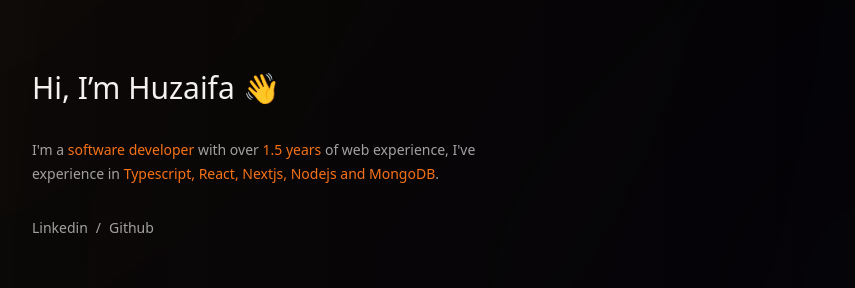
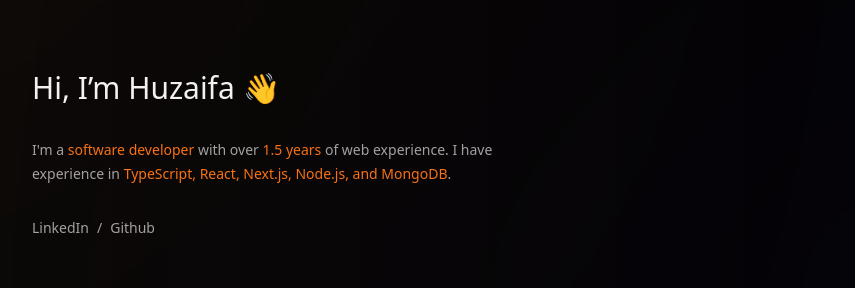
Before and after one commit to MuhammadHuzaifaRauf/Portfolio, a Next.js app: page / in a window 1280 px wide. Shown: the part 354-642 px from the top of the page, without its empty margins (212-1067 px from the left). Built offline with nearby package versions, Linux system fonts and the light colour scheme.

Commit message:
feat: created hero section

```diff
--- /dev/null
+++ b/app/(components)/heroSection/HeroSection.tsx
@@ -0,0 +1,58 @@
+import { SocialLink } from '@/app/types/types';
+import React from 'react';
+
+
+
+const socialLinks: SocialLink[] = [
+  {
+    name: 'LinkedIn',
+    url: 'https://www.linkedin.com/in/muhammad-huzaifa-rauf-b5ba032a7/',
+  },
+  {
+    name: 'Github',
+    url: 'https://github.com/MuhammadHuzaifaRauf',
+  },
+];
+
+const HeroSection: React.FC = () => (
+  <article className="flex flex-col gap-8 md:flex-row-reverse md:justify-end md:gap-12">
+    <div className="flex flex-col gap-8">
+      <h1 className="text-3xl text-neutral-100">Hi, I’m Huzaifa 👋</h1>
+
+      <h2 className="w-auto max-w-[60ch] leading-6">
+        I'm a{' '}
+        <strong className="font-normal text-orange-500">
+          software developer
+        </strong>{' '}
+        with over{' '}
+        <strong className="font-normal text-orange-500">1.5 years</strong> of
+        web experience. I have experience in{' '}
+        <strong className="font-normal text-orange-500">
+          TypeScript, React, Next.js, Node.js, and MongoDB
+        </strong>
+        .
+      </h2>
+
+      <ul role="list" className="flex flex-row gap-2">
+        {socialLinks.map((link, index) => (
+          <React.Fragment key={index}>
+            <li>
+              <a
+                href={link.url}
+                className="hover:text-neutral-100 cursor-pointer"
+                rel="noreferrer"
+                target="_blank"
+              >
+                {link.name}
+                <span className="sr-only">{`${link.name} link`}</span>
+              </a>
+            </li>
+            {index < socialLinks.length - 1 && <li>/</li>}
+          </React.Fragment>
+        ))}
+      </ul>
+    </div>
+  </article>
+);
+
+export default HeroSection;
--- a/app/(components)/main/Main.tsx
+++ b/app/(components)/main/Main.tsx
@@ -1,55 +1,12 @@
 import React from "react";
 import SocialLinks from "../socialLinks/SocialLinks";
 import Posts from "../posts/Posts";
+import HeroSection from "../heroSection/HeroSection";
 
 export default function Main() {
   return (
     <main className="flex flex-col gap-20">
-      <article className="flex flex-col gap-8 md:flex-row-reverse md:justify-end md:gap-12">
-        <div className="flex flex-col gap-8">
-          <h1 className="text-3xl text-neutral-100">Hi, I’m Huzaifa 👋</h1>
-
-          <h2 className="w-auto max-w-[60ch] leading-6">
-            I'm a{" "}
-            <strong className="font-normal text-orange-500">
-              software developer
-            </strong>{" "}
-            with over{" "}
-            <strong className="font-normal text-orange-500">1.5 years</strong>{" "}
-            of web experience, I've experience in{" "}
-            <strong className="font-normal text-orange-500">
-              Typescript, React, Nextjs, Nodejs and MongoDB
-            </strong>
-            .
-          </h2>
-
-          <ul role="list" className="flex flex-row gap-2">
-            <li>
-              <a
-                href="https://www.linkedin.com/in/muhammad-huzaifa-rauf-b5ba032a7/"
-                className="hover:text-neutral-100 cursor-pointer"
-                rel="noreferrer"
-                target="_blank"
-              >
-                Linkedin<span className="sr-only">X link</span>
-              </a>
-            </li>
-
-            <li>/</li>
-            <li>
-              <a
-                href="https://github.com/MuhammadHuzaifaRauf"
-                className="hover:text-neutral-100 cursor-pointer"
-                rel="noreferrer"
-                target="_blank"
-              >
-                Github
-                <span className="sr-only">Github link</span>
-              </a>
-            </li>
-          </ul>
-        </div>
-      </article>
+      <HeroSection />
 
       <Posts />
 
--- a/app/types/types.ts
+++ b/app/types/types.ts
@@ -7,3 +7,8 @@
     description: string;
     children?: ReactNode;
   }
+
+ export interface SocialLink {
+    name: string;
+    url: string;
+  }
```
